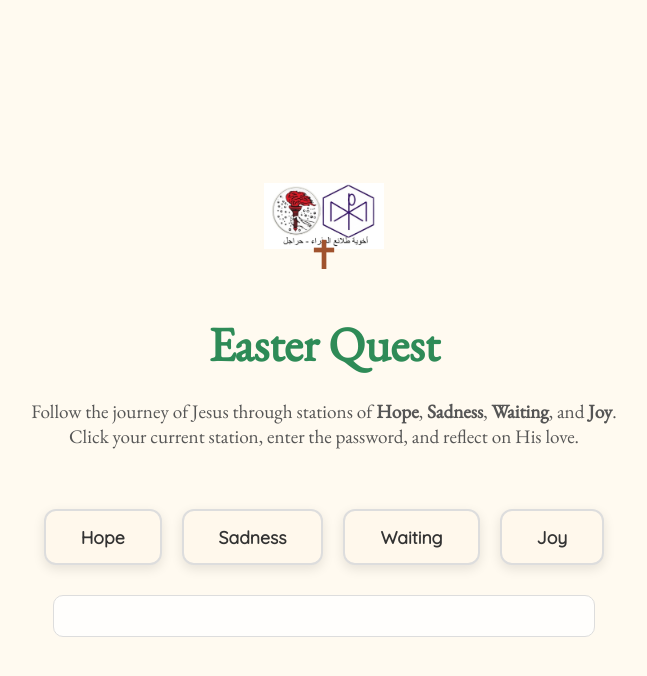
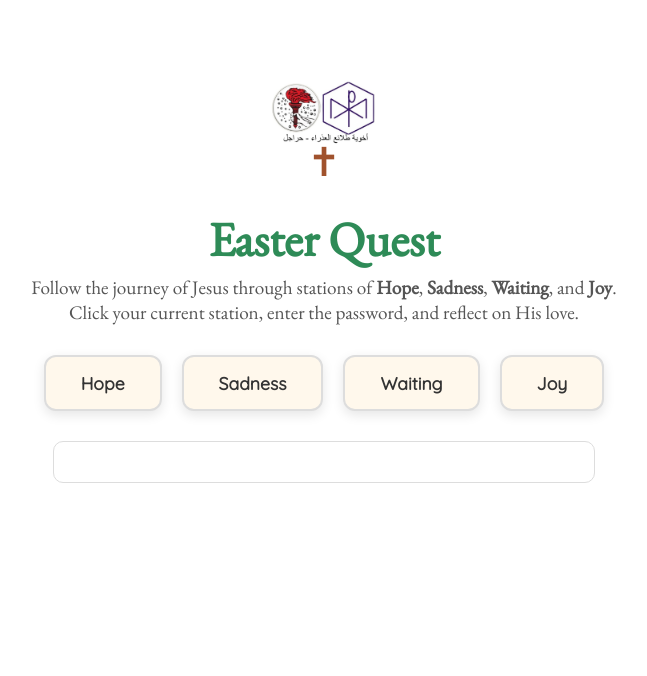
Before and after one commit to indighost011/EasterQuest, a plain HTML site: page index.html in a window 1280 px wide. Shown: the whole page, without its empty margins (316-963 px from the left). Drawn offline with nearby package versions, Linux system fonts and the light colour scheme.

Commit message:
Update index.html

```diff
--- a/index.html
+++ b/index.html
@@ -16,13 +16,13 @@
 
     body {
       margin: 0;
-      padding: 0;
+      padding: 40px 0 0;         /* push content down from top */
       font-family: 'EB Garamond', serif;
-      background-color: #fffaf0;
+      background-color: #ffffff; /* white background */
       display: flex;
       flex-direction: column;
       align-items: center;
-      justify-content: center;
+      justify-content: flex-start; /* align items at top instead of center */
       min-height: 100vh;
       transition: background-color 1s ease;
     }
@@ -30,7 +30,7 @@
     h1 {
       font-size: 3em;
       color: #2e8b57;
-      margin-bottom: 5px;
+      margin: 10px 0 5px;
       animation: fadeIn 2s ease;
     }
 
@@ -39,18 +39,20 @@
       display: flex;
       flex-direction: column;
       align-items: center;
-      margin-top: 20px;
+      margin-bottom: 10px;    /* less space below logo */
+      margin-top: 40px;       /* Move logo higher up */
     }
 
     .logo {
-      width: 120px;  /* Adjust the size of the logo */
+      width: 120px;
       height: auto;
+      animation: fadeIn 1.5s ease;
     }
 
     .cross-icon {
       font-size: 40px;
       color: #a0522d;
-      margin-top: -20px;
+      margin-top: -10px;      /* keep cross close to logo */
       animation: fadeIn 2s ease;
     }
 
@@ -61,10 +63,10 @@
       max-width: 600px;
       animation: fadeIn 2s ease 0.5s;
       animation-fill-mode: both;
+      margin: 0 20px 30px;
     }
 
     .buttons {
-      margin-top: 40px;
       display: flex;
       flex-wrap: wrap;
       gap: 20px;
@@ -131,10 +133,10 @@
   </p>
 
   <div class="buttons">
-    <a href="hope.html"><button class="station-btn">Hope</button></a>
-    <a href="sadness.html"><button class="station-btn">Sadness</button></a>
-    <a href="waiting.html"><button class="station-btn">Waiting</button></a>
-    <a href="joy.html"><button class="station-btn">Joy</button></a>
+    <button class="station-btn" onclick="checkPassword('hope')">Hope</button>
+    <button class="station-btn" onclick="checkPassword('sadness')">Sadness</button>
+    <button class="station-btn" onclick="checkPassword('waiting')">Waiting</button>
+    <button class="station-btn" onclick="checkPassword('joy')">Joy</button>
   </div>
 
   <div id="result"></div>
@@ -155,26 +157,17 @@
     };
 
     function checkPassword(station) {
-      const userInput = prompt(`Enter the password for ${capitalize(station)}:`);
-
+      const userInput = prompt(`Enter the password for ${station.charAt(0).toUpperCase() + station.slice(1)}:`);
       const resultDiv = document.getElementById("result");
-
       if (userInput === null) {
         resultDiv.innerText = "Cancelled.";
-        return;
-      }
-
-      if (userInput.trim().toLowerCase() === passwords[station]) {
-        document.body.style.backgroundColor = getComputedStyle(document.documentElement).getPropertyValue(`--${station}-color`);
-        resultDiv.innerHTML = `<strong>Correct!</strong> You have reached the <em>${capitalize(station)}</em> station.`;
+      } else if (userInput.trim().toLowerCase() === passwords[station]) {
+        document.body.style.backgroundColor = colors[station];
+        resultDiv.innerHTML = `<strong>Correct!</strong> You have reached the <em>${station.charAt(0).toUpperCase() + station.slice(1)}</em> station.`;
       } else {
         resultDiv.innerHTML = `<strong>Incorrect password.</strong> Please try again.`;
       }
     }
-
-    function capitalize(str) {
-      return str.charAt(0).toUpperCase() + str.slice(1);
-    }
   </script>
 </body>
 </html>
```
